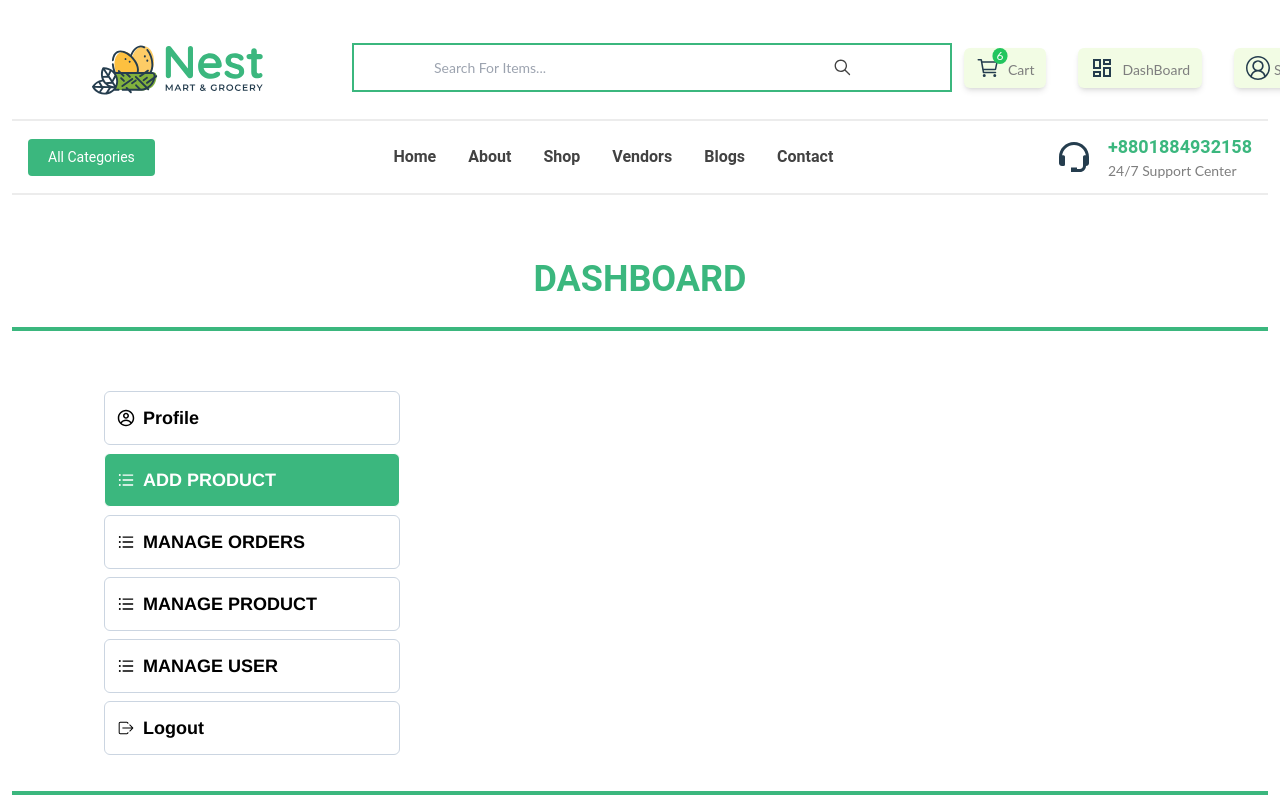
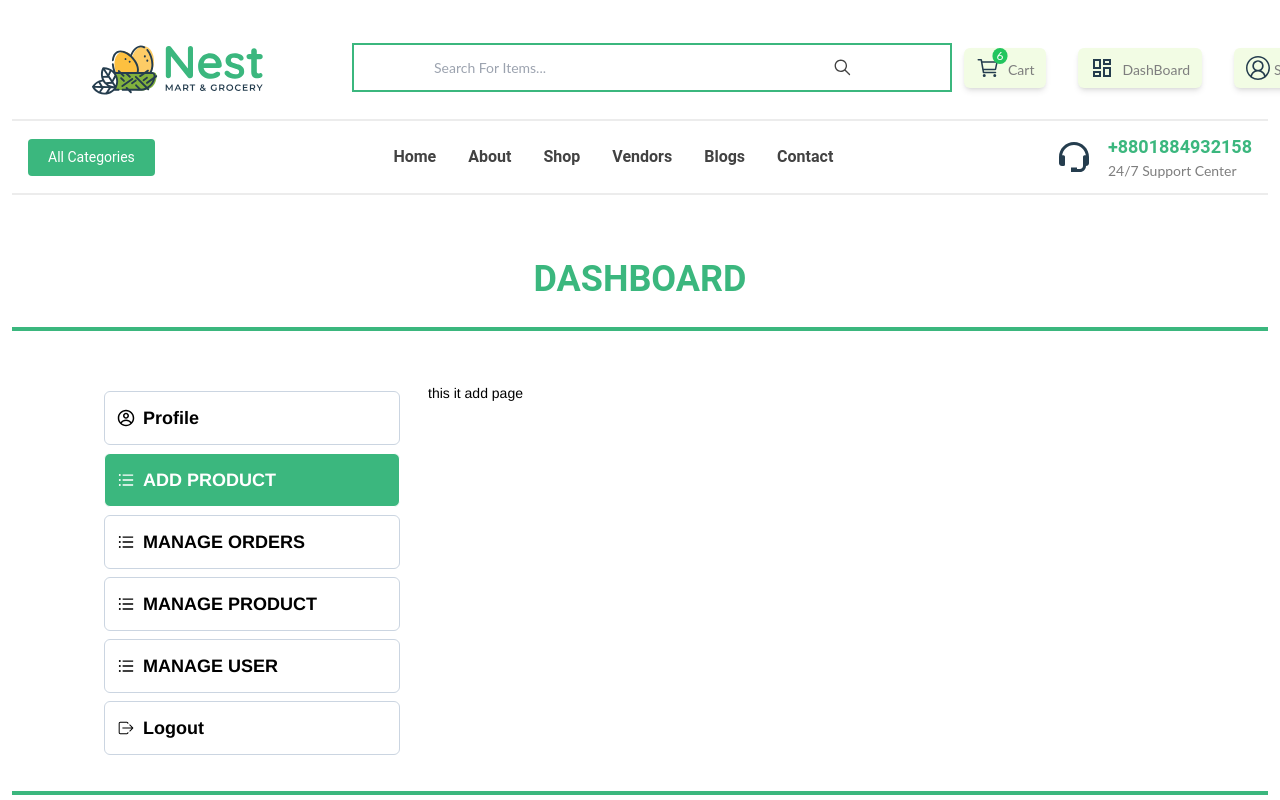
Before and after one commit to emonkhan500/E-Mart-Client, a React (Vite) app: page /dashboard/addproducts in a window 1280 px wide. Shown: the top 800 px of the page. Built offline with nearby package versions, Linux system fonts and the light colour scheme; no server answers.

Commit message:
started working on add product page

```diff
--- a/src/AdminThing/AddProduct.jsx
+++ b/src/AdminThing/AddProduct.jsx
@@ -3,7 +3,7 @@ import React from 'react';
 const AddProduct = () => {
     return (
         <div>
-
+           <h1>this it add page</h1>
         </div>
     );
 };
```
